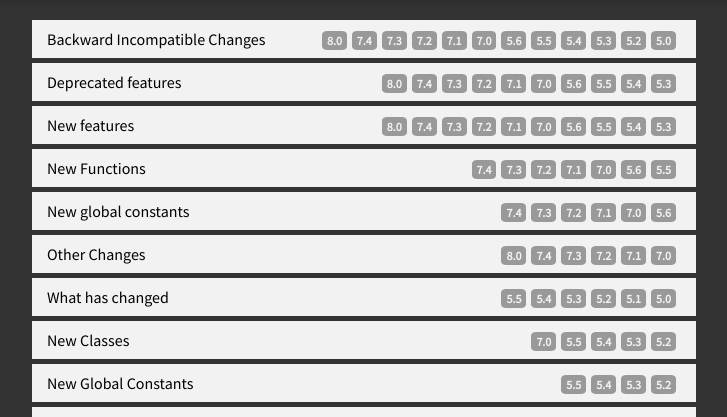
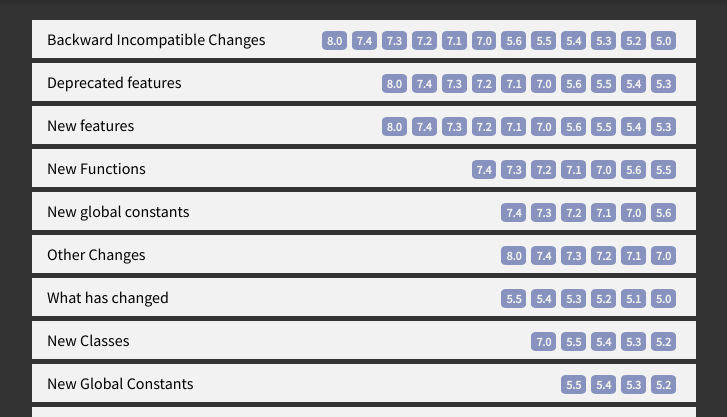
Before and after one commit to eusonlito/php-changes-cheatsheet, a PHP site: page / in a window 1280 px wide. Shown: the part 72-489 px from the top of the page, without its empty margins (276-1003 px from the left). Run offline with PHP 8.4, Linux system fonts and the light colour scheme; some web fonts are replaced.

Commit message:
Updated styles

```diff
--- a/html/styles.css
+++ b/html/styles.css
@@ -129,10 +129,12 @@ header.title, h1:after, h2:after, h3:after {
     margin-bottom: 5px;
     color: #000;
     border: 0;
+    transition: 0.15s all ease;
 }
 
 .index-main ul li a:hover {
-    background: #DDD;
+    padding: 7px 20px;
+    background: #FFF;
 }
 
 .index-main ul li a .versions {
@@ -145,7 +147,7 @@ header.title, h1:after, h2:after, h3:after {
     font-size: 0.75rem;
     line-height: 1.2rem;
     padding: 0 5px;
-    background: #999;
+    background: #8892BF;
     color: #F2F2F2;
     border-radius: 20%;
     font-weight: 600;
--- a/src/views/assets/css/styles.css
+++ b/src/views/assets/css/styles.css
@@ -129,10 +129,12 @@ header.title, h1:after, h2:after, h3:after {
     margin-bottom: 5px;
     color: #000;
     border: 0;
+    transition: 0.15s all ease;
 }
 
 .index-main ul li a:hover {
-    background: #DDD;
+    padding: 7px 20px;
+    background: #FFF;
 }
 
 .index-main ul li a .versions {
@@ -145,7 +147,7 @@ header.title, h1:after, h2:after, h3:after {
     font-size: 0.75rem;
     line-height: 1.2rem;
     padding: 0 5px;
-    background: #999;
+    background: #8892BF;
     color: #F2F2F2;
     border-radius: 20%;
     font-weight: 600;
```
